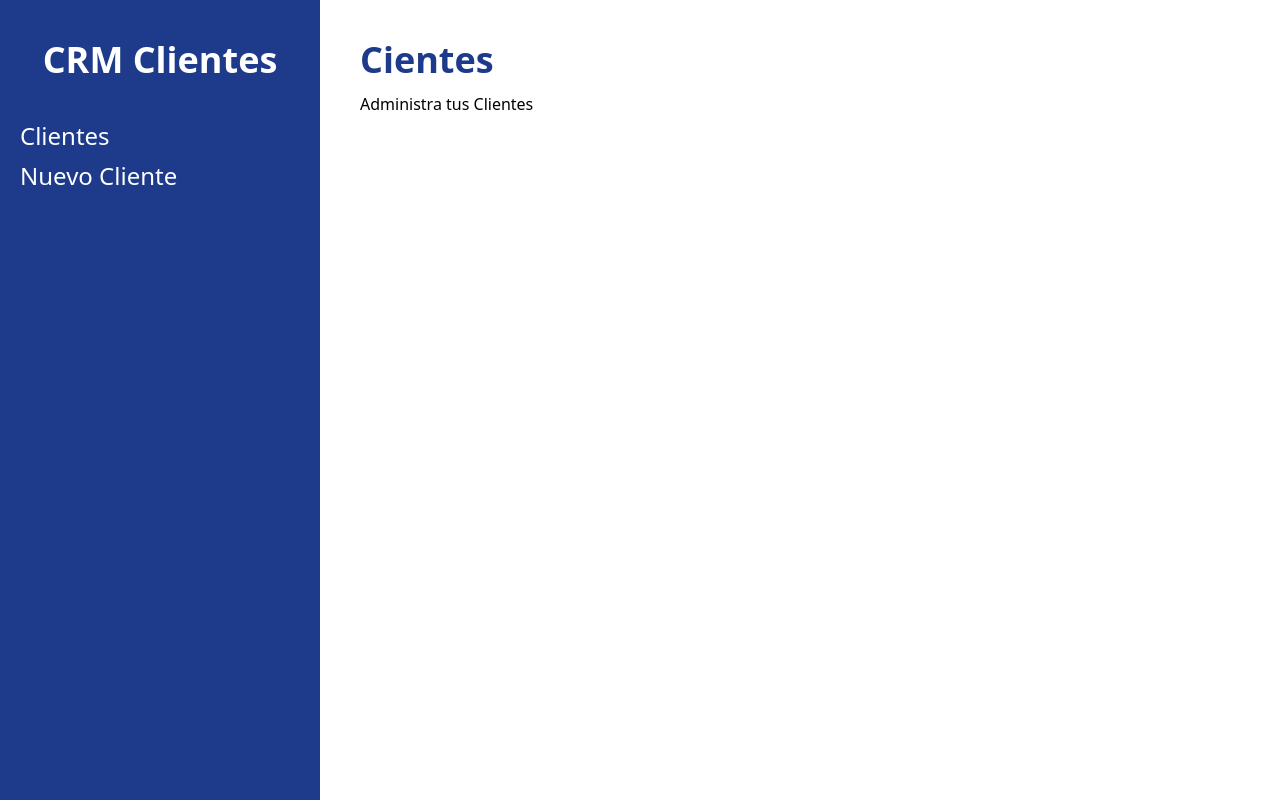
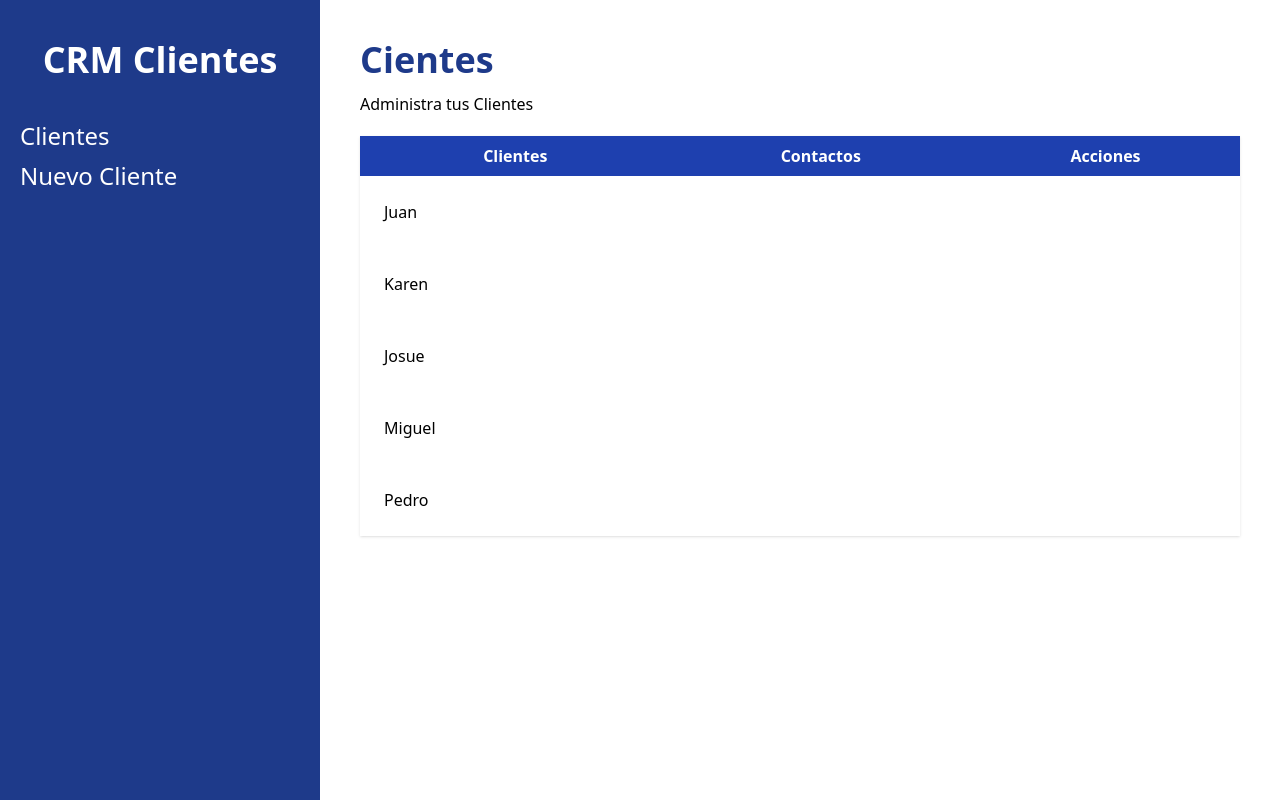
Before and after one commit to Josue0411/crm-create, a React (Vite) app: page / in a window 1280 px wide. Built offline with nearby package versions, Linux system fonts and the light colour scheme.

Commit message:
iterando sobre clientes y Mostrando la informacion

```diff
--- /dev/null
+++ b/src/components/Cliente.jsx
@@ -0,0 +1,12 @@
+import React from "react";
+
+function Cliente({ cliente }) {
+  const { nombre, empresa, email, telefono, ed } = cliente;
+  return (
+    <tr>
+      <td className="p-6">{cliente.nombre}</td>
+    </tr>
+  );
+}
+
+export default Cliente;
--- a/src/pages/Index.jsx
+++ b/src/pages/Index.jsx
@@ -1,12 +1,71 @@
+import { useLoaderData } from "react-router-dom";
+import Cliente from "../components/Cliente";
+
 export function loader() {
-  return "desde loadre";
+  const clientes = [
+    {
+      id: 1,
+      nombre: "Juan",
+      telefono: 102013313,
+      email: "juan@juan.com",
+      empresa: "Codigo Con Juan",
+    },
+    {
+      id: 2,
+      nombre: "Karen",
+      telefono: 138198313,
+      email: "karen@juan.com",
+      empresa: "Codigo Con Juan",
+    },
+    {
+      id: 3,
+      nombre: "Josue",
+      telefono: 31983913,
+      email: "josue@juan.com",
+      empresa: "Codigo Con Juan",
+    },
+    {
+      id: 4,
+      nombre: "Miguel",
+      telefono: 319381983,
+      email: "miguel@juan.com",
+      empresa: "Codigo Con Juan",
+    },
+    {
+      id: 5,
+      nombre: "Pedro",
+      telefono: 1398198938,
+      email: "pedro@juan.com",
+      empresa: "Codigo Con Juan",
+    },
+  ];
+  return clientes;
 }
 
 const index = () => {
+  const clientes = useLoaderData();
   return (
     <>
       <div className="font-black text-4xl text-blue-900 ">Cientes</div>
       <p className="mt-3">Administra tus Clientes</p>
+      {clientes.length ? (
+        <table className="w-full bg-white shadow  mt-5 table-auto">
+          <thead className="bg-blue-800 text-white">
+            <tr>
+              <th className="p-2">Clientes</th>
+              <th className="p-2">Contactos</th>
+              <th className="p-2">Acciones</th>
+            </tr>
+          </thead>
+          <tbody>
+            {clientes.map((cliente) => (
+              <Cliente cliente={cliente} key={cliente.id} />
+            ))}
+          </tbody>
+        </table>
+      ) : (
+        <p className="text-center mt-10">No Hay Clientes aun</p>
+      )}
     </>
   );
 };
```
